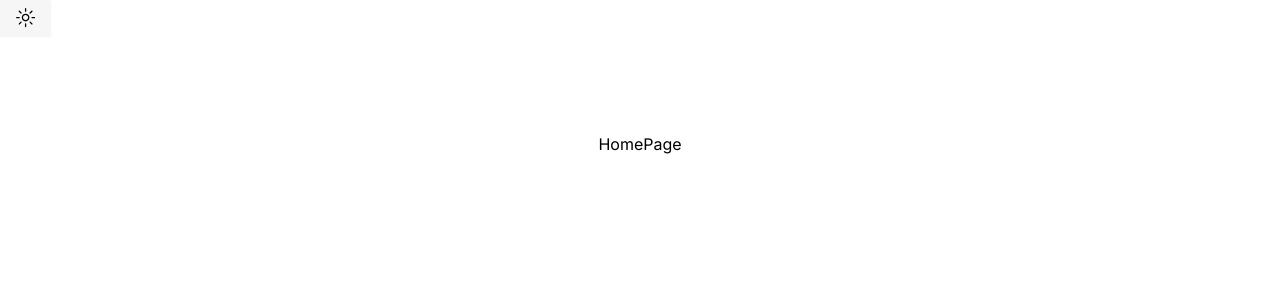
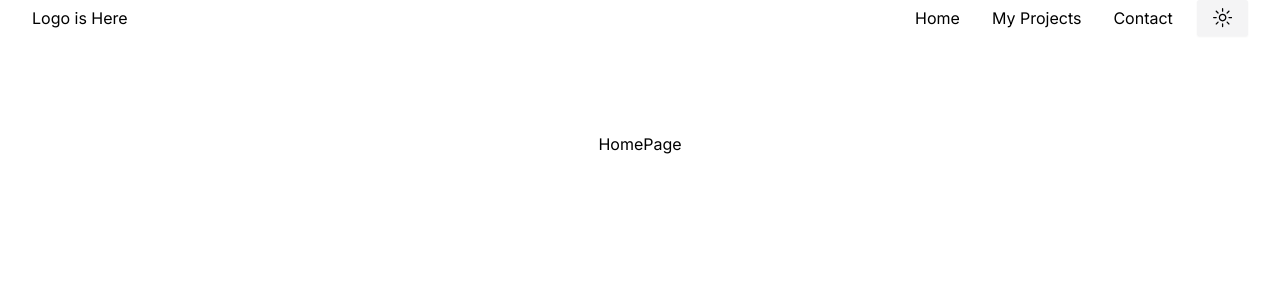
Before and after one commit to laravel-king/Portfolio, a Next.js app: page / in a window 1280 px wide. Shown: the top 300 px of the page. Built offline with nearby package versions, Linux system fonts and the light colour scheme.

Commit message:
working on navbar

```diff
--- /dev/null
+++ b/src/components/AppLogo.js
@@ -0,0 +1,5 @@
+const AppLogo = () => {
+return <div>Logo is Here</div>
+}
+
+export default AppLogo
--- a/src/components/Header.js
+++ b/src/components/Header.js
@@ -1,9 +1,25 @@
+"use client"
+import React, {useState, useEffect} from "react"
 import ThemeToggler from "./ThemeToggler";
+import AppLogo from "@/components/AppLogo";
+import Navbar from "@/components/Navbar";
+import MobileNavbar from "@/components/MobileNavbar";
 
 const Header = () =>{
     return(
         <header>
-            <ThemeToggler />
+            <div className="container mx-auto">
+                <div className="flex justify-between items-center">
+                    <AppLogo />
+                    <div className="flex items-center gap-x-6">
+                        <Navbar containerStyles="hidden lg:flex gap-x-8 items-center" />
+                        <ThemeToggler />
+                        <div className="xl:hidden">
+                            <MobileNavbar />
+                        </div>
+                    </div>
+                </div>
+            </div>
         </header>
     )
 }
--- /dev/null
+++ b/src/components/MobileNavbar.js
@@ -0,0 +1,5 @@
+const MobileNavbar = () => {
+
+}
+
+export default MobileNavbar;
--- /dev/null
+++ b/src/components/Navbar.js
@@ -0,0 +1,16 @@
+import Link from "next/link";
+
+const links = [
+    {path: '/', name: 'home'},
+    {path: '/project', name: 'my projects'},
+    {path: '/contact', name: 'contact'},
+]
+const Navbar = ({containerStyles, linkStyles, underlineStyles}) => {
+return <nav className={`${containerStyles}`}>
+    {links.map((link, index) => {
+        return <Link key={index} href={link.path} className={`capitalize ${linkStyles}`}>{link.name}</Link>
+    })}
+</nav>
+}
+
+export default Navbar;
```
